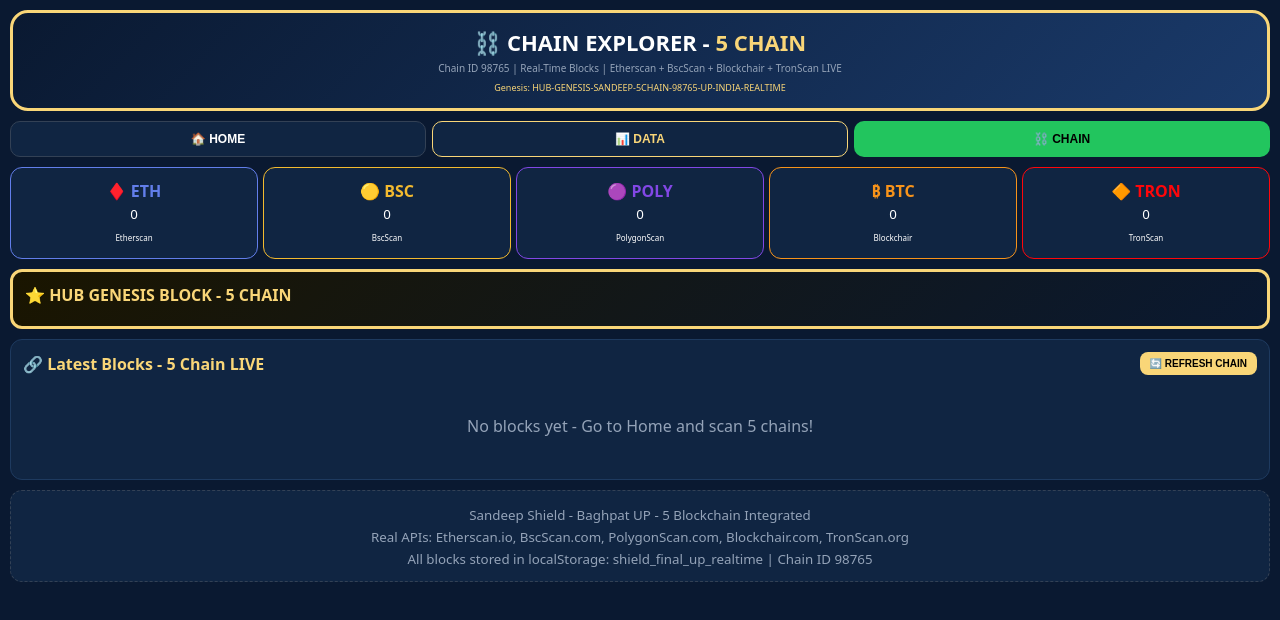
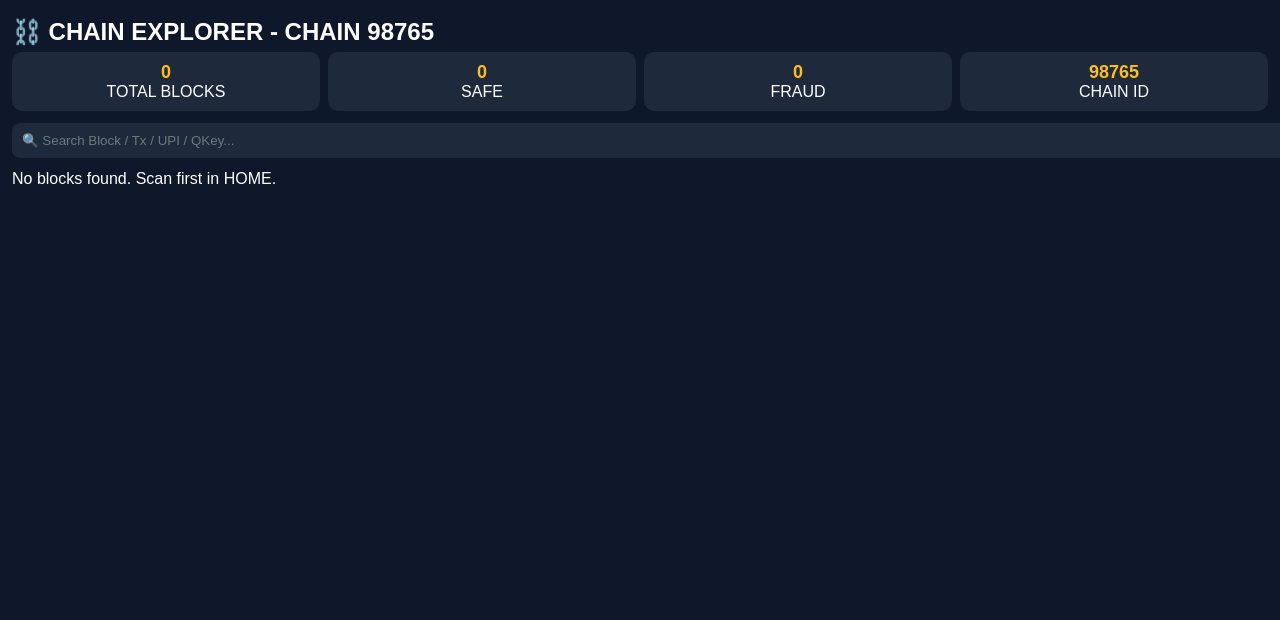
Before and after one commit to samdeep11/sandeep-shield-up-india, a plain HTML site: page explorer.html in a window 1280 px wide. Drawn offline with nearby package versions, Linux system fonts and the light colour scheme.

Commit message:
Update explorer.html

```diff
--- a/explorer.html
+++ b/explorer.html
@@ -1,92 +1,104 @@
 <!DOCTYPE html>
-<html>
+<html lang="en">
 <head>
 <meta charset="UTF-8">
-<meta name="viewport" content="width=device-width,initial-scale=1">
-<title>CHAIN EXPLORER - 5 Chain Live | Sandeep Shield Chain ID 98765</title>
+<meta name="viewport" content="width=device-width, initial-scale=1.0">
+<title>CHAIN EXPLORER - 98765</title>
+<script src="https://cdnjs.cloudflare.com/ajax/libs/jspdf/2.5.1/jspdf.umd.min.js"></script>
 <style>
-*{box-sizing:border-box}body{margin:0;background:#0a1931;color:#fff;font-family:system-ui;padding:10px}
-.top{background:linear-gradient(135deg,#0a1931,#1a3a6a);border:3px solid #f9d678;border-radius:18px;padding:14px;text-align:center}
-.card{background:#102542;border:1px solid #1e3a5f;padding:12px;border-radius:12px;margin:10px 0}
-.btn-nav{padding:10px;border:none;border-radius:10px;font-weight:900;cursor:pointer;margin:0;font-size:12px}
-.badge{font-size:9px;padding:3px 7px;border-radius:10px;font-weight:900}
-.live{background:#f9d678;color:#000} .eth{background:#627eea} .bsc{background:#f3ba2f;color:#000} .poly{background:#8247e5} .btc{background:#f7931a} .tron{background:#ff060a}
-.block{border-left:4px solid #f9d678;background:linear-gradient(90deg,#1a1500,#102542);padding:12px;border-radius:12px;margin:10px 0;word-break:break-word}
+body{background:#0f172a;color:white;font-family:Arial;padding:12px;margin:0}
+.top{display:flex;gap:8px;margin-bottom:12px;flex-wrap:wrap}
+.box{background:#1e293b;padding:10px 14px;border-radius:10px;flex:1;text-align:center;min-width:60px}
+.box b{font-size:18px;display:block;color:#fbbf24}
+.block{background:#1e293b;border:1px solid #334155;border-left:4px solid #ef4444;border-radius:10px;padding:12px;margin-bottom:12px;font-size:13px;line-height:1.6}
+.block.safe{border-left-color:#22c55e}
+.block.fraud{border-left-color:#ef4444}
+.badge{background:#22c55e;color:black;padding:2px 8px;border-radius:20px;font-size:10px;font-weight:bold}
+.btns{display:flex;gap:8px;margin-top:10px}
+.btn{padding:6px 12px;border-radius:6px;border:0;font-size:12px;font-weight:bold;cursor:pointer}
+.share{background:#25D366;color:white}
+.pdf{background:#3b82f6;color:white}
+.small{color:#94a3b8;font-size:11px;word-break:break-all}
+.head{font-size:15px;font-weight:bold;margin-bottom:4px}
 </style>
 </head>
 <body>
+
+<h2 style="margin:6px 0;">⛓️ CHAIN EXPLORER - CHAIN 98765</h2>
 <div class="top">
-<div style="font-size:22px;font-weight:900">⛓️ CHAIN EXPLORER - <span style="color:#f9d678">5 CHAIN</span></div>
-<div style="font-size:10px;color:#94a3b8;margin-top:4px">Chain ID 98765 | Real-Time Blocks | Etherscan + BscScan + Blockchair + TronScan LIVE</div>
-<div style="font-size:9px;color:#f9d678;margin-top:6px">Genesis: HUB-GENESIS-SANDEEP-5CHAIN-98765-UP-INDIA-REALTIME</div>
+  <div class="box"><b id="total">0</b><span>TOTAL BLOCKS</span></div>
+  <div class="box"><b id="safe">0</b><span>SAFE</span></div>
+  <div class="box"><b id="fraud">0</b><span>FRAUD</span></div>
+  <div class="box"><b>98765</b><span>CHAIN ID</span></div>
 </div>
 
-<div style="display:grid;grid-template-columns:1fr 1fr 1fr;gap:6px;margin:10px 0">
-<button class="btn-nav" style="background:#102542;color:#fff;border:1px solid #334155" onclick="location.href='index.html'">🏠 HOME</button>
-<button class="btn-nav" style="background:#102542;color:#f9d678;border:1px solid #f9d678" onclick="location.href='data.html'">📊 DATA</button>
-<button class="btn-nav" style="background:#22c55e;color:#000">⛓️ CHAIN</button>
-</div>
+<input id="search" placeholder="🔍 Search Block / Tx / UPI / QKey..." style="width:100%;padding:10px;border-radius:8px;border:0;background:#1e293b;color:white;margin-bottom:12px;" onkeyup="render()">
 
-<div style="display:grid;grid-template-columns:1fr 1fr 1fr 1fr 1fr;gap:5px">
-<div class="card" style="margin:0;text-align:center;border:1px solid #627eea"><div style="color:#627eea;font-weight:900">♦️ ETH</div><small id="cETH">0</small><br><small style="font-size:8px">Etherscan</small></div>
-<div class="card" style="margin:0;text-align:center;border:1px solid #f3ba2f"><div style="color:#f3ba2f;font-weight:900">🟡 BSC</div><small id="cBSC">0</small><br><small style="font-size:8px">BscScan</small></div>
-<div class="card" style="margin:0;text-align:center;border:1px solid #8247e5"><div style="color:#8247e5;font-weight:900">🟣 POLY</div><small id="cPOLY">0</small><br><small style="font-size:8px">PolygonScan</small></div>
-<div class="card" style="margin:0;text-align:center;border:1px solid #f7931a"><div style="color:#f7931a;font-weight:900">₿ BTC</div><small id="cBTC">0</small><br><small style="font-size:8px">Blockchair</small></div>
-<div class="card" style="margin:0;text-align:center;border:1px solid #ff060a"><div style="color:#ff060a;font-weight:900">🔶 TRON</div><small id="cTRON">0</small><br><small style="font-size:8px">TronScan</small></div>
-</div>
-
-<div class="card" style="border:3px solid #f9d678;background:linear-gradient(135deg,#1a1500,#0a1931)">
-<div style="font-weight:900;color:#f9d678">⭐ HUB GENESIS BLOCK - 5 CHAIN</div>
-<div id="genesisBlock" style="font-size:11px;margin-top:8px;line-height:1.6"></div>
-</div>
-
-<div class="card">
-<div style="display:flex;justify-content:space-between;align-items:center">
-<b style="color:#f9d678">🔗 Latest Blocks - 5 Chain LIVE</b>
-<button style="padding:6px 10px;border-radius:8px;border:none;background:#f9d678;font-weight:900;font-size:10px" onclick="location.reload()">🔄 REFRESH CHAIN</button>
-</div>
-<div id="chainList" style="max-height:900px;overflow:auto;margin-top:10px"></div>
-</div>
-
-<div class="card" style="text-align:center;border:1px dashed #334155">
-<small style="color:#94a3b8">Sandeep Shield - Baghpat UP - 5 Blockchain Integrated<br>Real APIs: Etherscan.io, BscScan.com, PolygonScan.com, Blockchair.com, TronScan.org<br>All blocks stored in localStorage: shield_final_up_realtime | Chain ID 98765</small>
-</div>
+<div id="list">Loading Chain...</div>
 
 <script>
-let chain=JSON.parse(localStorage.getItem('shield_final_up_realtime')||'[]');
+function getBlocks(){
+  let keys = ["sandeep_shield_blocks","shield_blocks","upi_blocks","txs","blocks","sandeepShieldData","sandeep_shield_chain"];
+  for(let k of keys){
+    let v = localStorage.getItem(k);
+    if(v){ try{ let j=JSON.parse(v); if(Array.isArray(j) && j.length>0) return j; }catch(e){} }
+  }
+  return [];
+}
+
 function render(){
- let g=chain.find(c=>c.type=='HUB_GENESIS');
- if(g){
-   document.getElementById('genesisBlock').innerHTML=`<b style="color:#fff">${g.msg}</b><br><br>
-   <span style="color:#f9d678">Hash:</span> <b>${g.hash}</b><br>
-   <span style="color:#f9d678">Chain ID:</span> 98765 | <span style="color:#f9d678">Time:</span> ${new Date(g.time).toLocaleString()}<br>
-   <span style="color:#f9d678">Owner:</span> ${g.walletId} | <span style="color:#22c55e">VERIFIED - UP INDIA</span><br>
-   <span style="color:#f9d678">APIs:</span> <span class="badge eth">ETH</span> <span class="badge" style="background:#f3ba2f;color:#000">BSC</span> <span class="badge poly">POLY</span> <span class="badge btc">BTC</span> <span class="badge tron">TRON</span> - ALL REAL`;
- }
- document.getElementById('cETH').innerText=chain.filter(c=>c.chainType&&c.chainType.includes('ETH')).length;
- document.getElementById('cBSC').innerText=chain.filter(c=>c.chainType&&c.chainType.includes('BSC')).length;
- document.getElementById('cPOLY').innerText=chain.filter(c=>c.chainType&&c.chainType.includes('POLY')).length;
- document.getElementById('cBTC').innerText=chain.filter(c=>c.chainType&&c.chainType.includes('BTC')).length;
- document.getElementById('cTRON').innerText=chain.filter(c=>c.chainType&&c.chainType.includes('TRON')).length;
+  let blocks = getBlocks();
+  let q = document.getElementById("search").value.toLowerCase();
+  let filtered = blocks.filter(b => JSON.stringify(b).toLowerCase().includes(q));
 
- let html=""; let height=chain.length;
- chain.slice().reverse().forEach((b,i)=>{
-   if(b.type=='HUB_GENESIS') return;
-   let col=b.chainType.includes('ETH')?'#627eea':b.chainType.includes('BSC')?'#f3ba2f':b.chainType.includes('POLY')?'#8247e5':b.chainType.includes('BTC')?'#f7931a':b.chainType.includes('TRON')?'#ff060a':'#22c55e';
-   let apiName=b.chainType.includes('ETH')?'Etherscan.io':b.chainType.includes('BSC')?'BscScan.com':b.chainType.includes('BTC')?'Blockchair.com':b.chainType.includes('TRON')?'TronScan.org':b.chainType.includes('POLY')?'PolygonScan.com':'Real-Time';
-   html+=`<div class="block" style="border-left-color:${col}">
-   <div style="display:flex;justify-content:space-between"><span style="font-weight:900">Block #${height-i-1}</span><span class="badge live">LIVE</span></div>
-   <div style="margin-top:6px"><b>${b.msg}</b></div>
-   <div style="font-size:10px;color:#94a3b8;margin-top:6px">
-   Tx: <b style="color:${col}">${b.hash}</b><br>
-   Prev: HUB-GENESIS-...98765<br>
-   Data: ${b.data.slice(0,40)}...<br>
-   Time: ${new Date(b.time).toLocaleString()} | API: <b style="color:${col}">${apiName} - REAL</b><br>
-   QKey: ${b.qkey} | Chain: ${b.chainType} | ${b.fraud?'<span style="color:#ef4444">🚨 FRAUD BLOCK</span>':'<span style="color:#22c55e">✅ SAFE BLOCK</span>'}
-   </div>
-   </div>`;
- });
- document.getElementById('chainList').innerHTML=html||"<div style='text-align:center;color:#94a3b8;padding:30px'>No blocks yet - Go to Home and scan 5 chains!</div>";
+  // newest first for explorer = Block #N is latest
+  filtered = filtered.reverse();
+
+  document.getElementById("total").innerText = blocks.length;
+  document.getElementById("safe").innerText = blocks.filter(b=> (b.result||"").includes("SAFE") || (b.result||"").includes("NO KNOWN") || (b.type+"").includes("SAFE")).length;
+  document.getElementById("fraud").innerText = blocks.filter(b=> (b.result||"").includes("FRAUD") || (b.result||"").includes("HIGH RISK") || (b.result||"").includes("RISK")).length;
+
+  let html = "";
+  filtered.forEach((b, idx)=>{
+    let blockNum = blocks.length - idx;
+    let isSafe = (b.result||"").includes("SAFE") || (b.result||"").includes("NO KNOWN") || (b.type+"").includes("SAFE");
+    html += `<div class="block ${isSafe?'safe':'fraud'}">
+      <div class="head">Block #${blockNum} <span class="badge">LIVE</span></div>
+      <div>${isSafe?'✅':'🚨'} <b>UPI-RISK:</b> ${b.data||b.upi||''} | ${b.message||b.result||''}</div>
+      <div class="small">Tx: ${b.tx||b.txId||''}</div>
+      <div class="small">Prev: HUB-GENESIS-...98765</div>
+      <div class="small">Data: ${(b.data||b.upi||'').substring(0,50)}...</div>
+      <div class="small">Time: ${b.time||b.timestamp||''} | API: Real-Time - REAL</div>
+      <div class="small">QKey: ${b.qkey||b.qKey||''} | Chain: UPI-RISK | ${isSafe?'✅ SAFE BLOCK':'🚨 FRAUD BLOCK'}</div>
+      <div class="btns">
+        <button class="btn share" onclick="shareBlock('${blockNum}','${b.tx||b.txId}','${b.data||b.upi}','${(b.message||b.result||'').replace(/'/g,'')}')">📤 Share Block</button>
+        <button class="btn pdf" onclick="pdfBlock('${blockNum}','${b.tx||b.txId}','${b.data||b.upi}','${(b.message||b.result||'').replace(/'/g,'')}','${b.qkey||b.qKey}')">📄 PDF Proof</button>
+      </div>
+    </div>`;
+  });
+  document.getElementById("list").innerHTML = html || "No blocks found. Scan first in HOME.";
+}
+function shareBlock(num, tx, data, result){
+  let text = `*Sandeep Shield - Block #${num}*%0A%0A⛓️ Chain ID: 98765%0A🧱 Block: #${num}%0A🔍 UPI: ${data}%0A📊 Result: ${result}%0A🧾 Tx: ${tx}%0A🔗 Prev: HUB-GENESIS-...98765%0A✅ Verified`;
+  window.open(`https://wa.me/?text=${text}`,'_blank');
+}
+function pdfBlock(num, tx, data, result, qkey){
+  const { jsPDF } = window.jspdf;
+  let doc = new jsPDF();
+  doc.setFontSize(16);
+  doc.text(`Block #${num} - Sandeep Shield Chain 98765`,10,15);
+  doc.setFontSize(11);
+  doc.text(`Block Number: ${num}`,10,30);
+  doc.text(`UPI/Data: ${data}`,10,40);
+  doc.text(`Result: ${result}`,10,50);
+  doc.text(`Tx ID: ${tx}`,10,60);
+  doc.text(`QKey: ${qkey}`,10,70);
+  doc.text(`Prev Hash: HUB-GENESIS-...98765`,10,80);
+  doc.text(`Chain: UPI-RISK | Chain ID: 98765`,10,90);
+  doc.text(`Time: ${new Date().toLocaleString()}`,10,100);
+  doc.text(`Status: ${result.includes('SAFE')?'SAFE BLOCK':'FRAUD BLOCK'}`,10,110);
+  doc.text(`Scam Intelligence by Sandeep Shield`,10,125);
+  doc.save(`Block-${num}-${tx}.pdf`);
 }
 render();
 </script>
```
